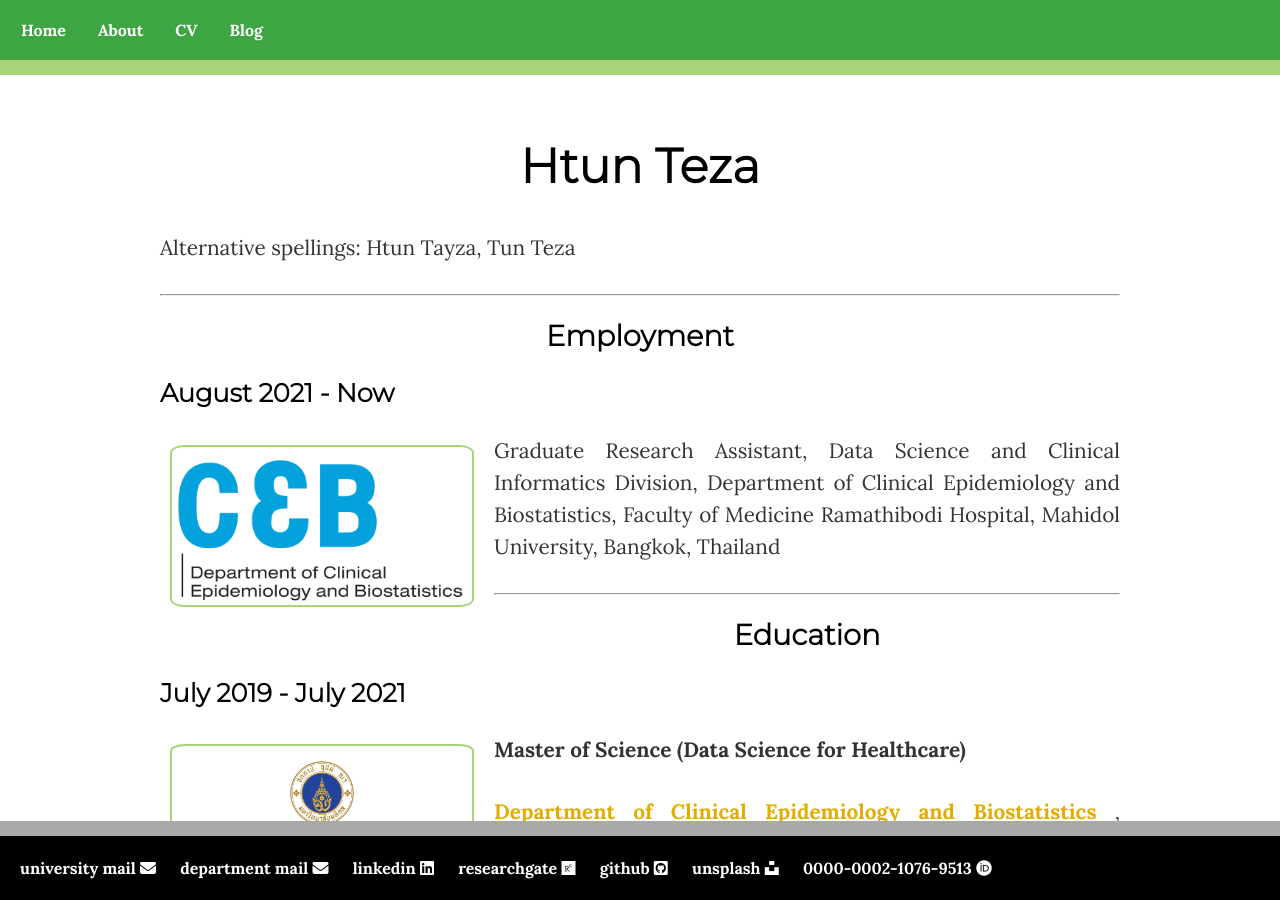
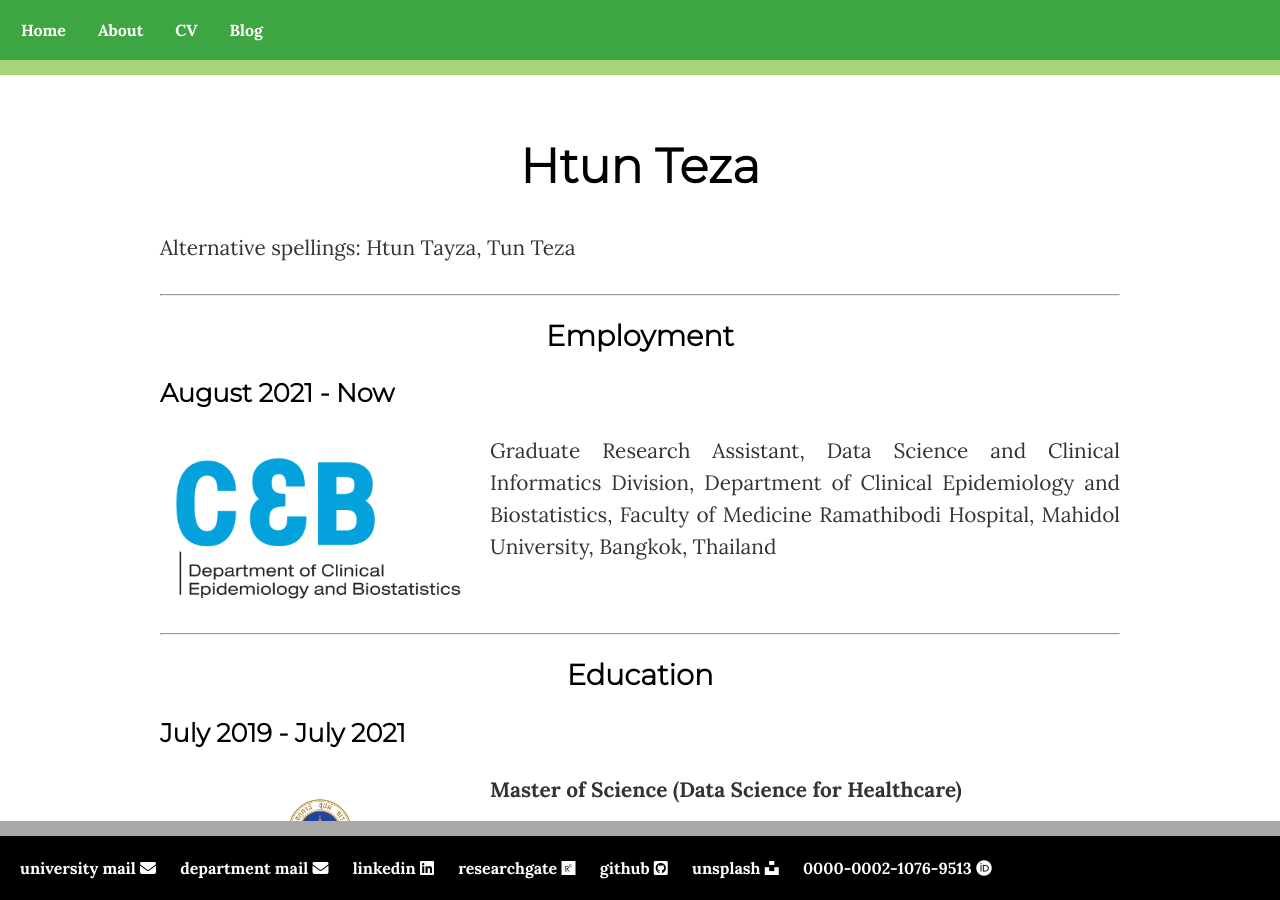
Before and after one commit to finerbrighterlighter/finerbrighterlighter.github.io, a Jekyll site: the page built from cv/index.html, in a window 1280 px wide and 900 px high. Built offline with Jekyll 4.4.1, drawn with Linux system fonts in a browser that asks for light colours; nearby versions of some CDN libraries.

Commit message:
layout push

```diff
--- a/cv/index.html
+++ b/cv/index.html
@@ -10,16 +10,16 @@
 	<h3>August 2021 - Now</h3>
 		<div class="square">
 				<div>
-					<img src="/image/ceb.png"  alt="This is an image of Htun Teza with a finger V sign." width="300" style="float: left; margin: 10px 20px 20px 10px;border-radius:5%;border: 2px solid #a7d379;">
+					<img src="/image/ceb.png"  alt="This is an image of Department of Clinical Epidemiology and Biostatistic's logo." width="300" style="float: left; margin: 10px 20px 20px 10px;border-radius:5%;">
 				</div>
-					<p>Graduate Research Assistant, Data Science and Clinical Informatics Division, Department of Clinical Epidemiology and Biostatistics, Faculty of Medicine Ramathibodi Hospital, Mahidol University, Bangkok, Thailand</p>
+					<p>Graduate Research Assistant, Data Science and Clinical Informatics Division, Department of Clinical Epidemiology and Biostatistics, Faculty of Medicine Ramathibodi Hospital, Mahidol University, Bangkok, Thailand</p> <br>
 		</div>
 	<hr>
 	<h2>Education</h2>
 	<h3>July 2019 - July 2021</h3>
 			<div class="square">
 				<div>
-					<img src="/image/rama.png"  alt="This is an image of Htun Teza with a finger V sign." width="300" style="float: left; margin: 10px 20px 20px 10px;border-radius:5%;border: 2px solid #a7d379;">
+					<img src="/image/rama.png"  alt="This is an image of Faculty of Medicine Ramathibodi Hospital's logo." width="300" style="float: left; margin: 10px 20px 20px 10px;border-radius:5%;">
 				</div>
 					<p><b>Master of Science (Data Science for Healthcare)</b></p>
 					<p><a href="https://www.rama.mahidol.ac.th/ceb/">Department of Clinical Epidemiology and Biostatistics </a>, <a href="https://www.rama.mahidol.ac.th">Faculty of Medicine Ramathibodi Hospital, </a><a href="https://mahidol.ac.th/">Mahidol University, </a>, Bangkok, Thailand</p>
@@ -28,10 +28,10 @@
 	<h3>Dec 2012 - Dec 2018</h3>
 			<div class="square">
 				<div>
-					<img src="/image/udmy.png"  alt="This is an image of Htun Teza with a finger V sign." width="100" style="float: left; margin: 10px 100px 20px 100px;border-radius:5%;border: 2px solid #a7d379;">
+					<img src="/image/udmy.png"  alt="This is an image of University of Dental Medicine Yangon's logo." width="100" style="float: left; margin: 10px 130px 20px 100px;border-radius:5%;">
 				</div>
 					<p><b>Bachelor of Dental Surgery</b></p>
-					<p><a href="http://udmyangon-edu.com/">University of Dental Medicine, </a>Yangon, Myanmar</p>
+					<p><a href="http://udmyangon-edu.com/">University of Dental Medicine, </a>Yangon, Myanmar</p> <br> <br>
 		</div>
 
 	<hr>
```
